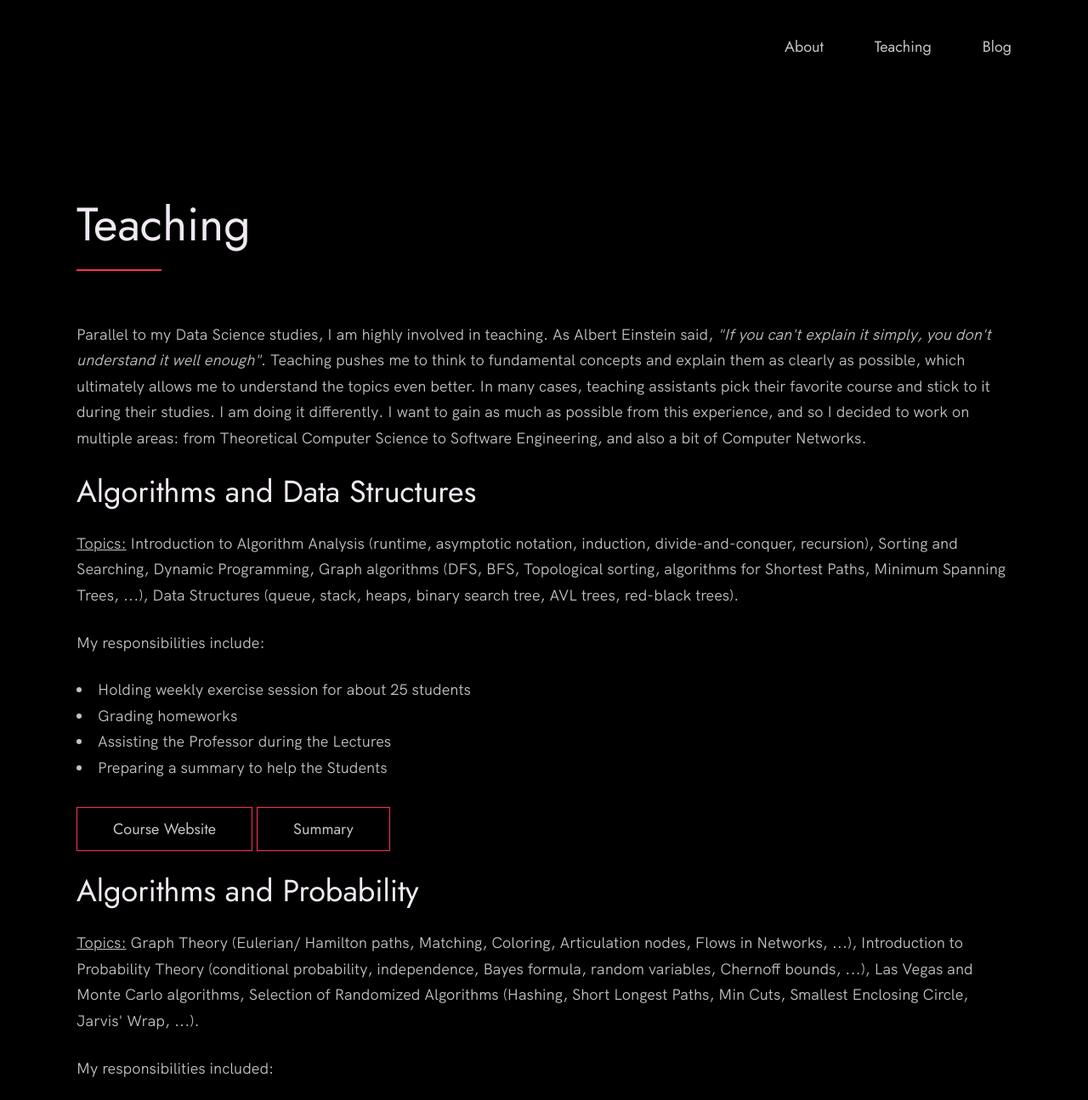
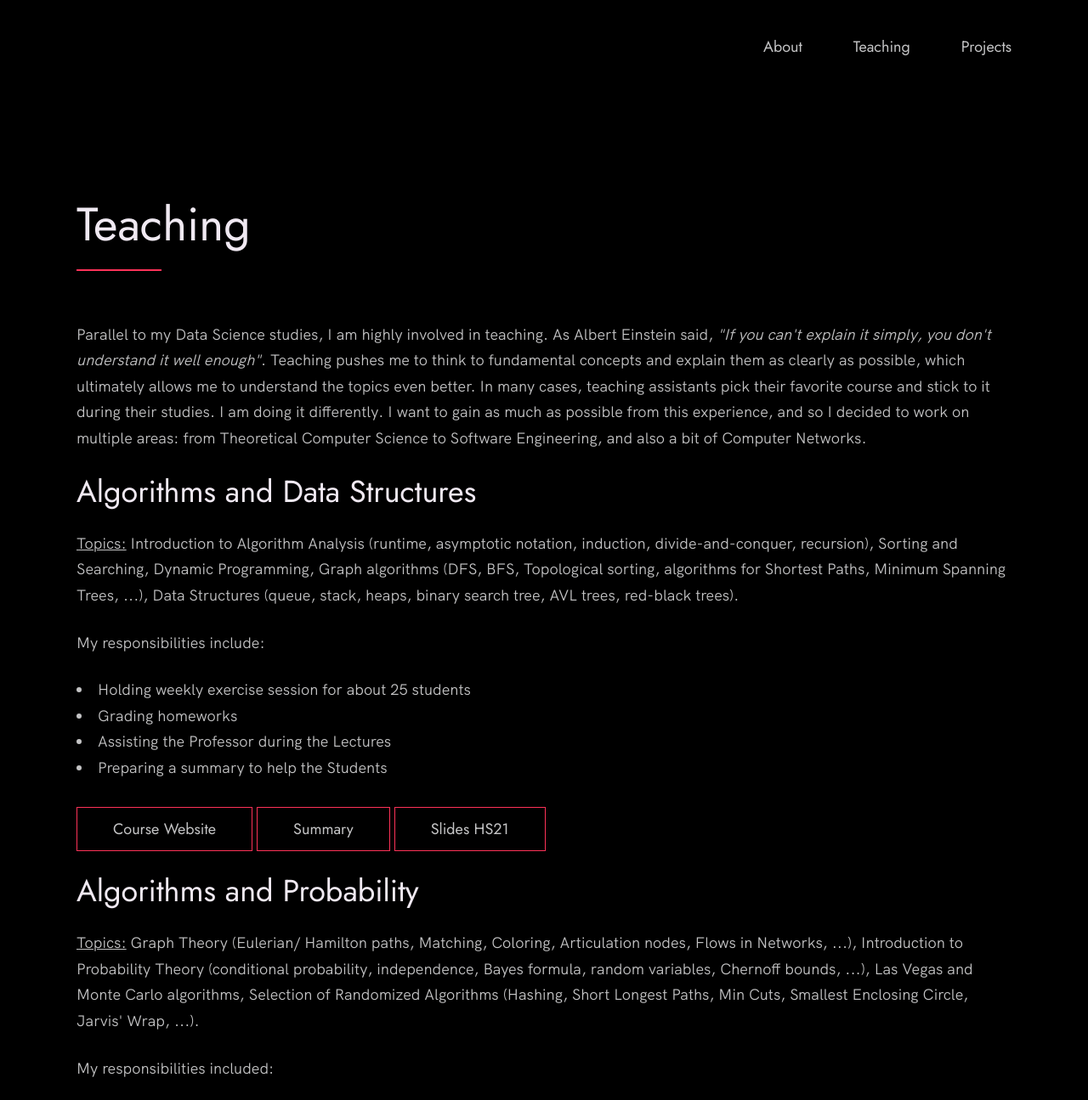
Before and after one commit to soelmicheletti/soelmicheletti.github.io, a plain HTML site: page teaching.html in a window 1280 px wide. Shown: the top 1295 px of the page at 85% size. Drawn offline with Linux system fonts and the light colour scheme.

Commit message:
Update teaching.html

```diff
--- a/teaching.html
+++ b/teaching.html
@@ -25,7 +25,7 @@
             <a href="index.html" class="nav__link">About</a>
           </li>
           <li class="nav__item"><a href="teaching.html" class="nav__link">Teaching</a></li>
-          <li class="nav__item"><a href="blog.html" class="nav__link">Blog</a></li>
+          <li class="nav__item"><a href="blog.html" class="nav__link">Projects</a></li>
        </ul>
       </nav>
     </div>
@@ -59,6 +59,7 @@
            </ul>
            <a href="https://www.cadmo.ethz.ch/education/lectures/HS19/DA/index.html" class = "btn">Course Website</a>
            <a href="./Algorithms1.pdf" download class = "btn">Summary</a>
+           <a href="https://github.com/soelmicheletti/eth-algodat21" class = "btn">Slides HS21</a>
            <p>
 
 
```
